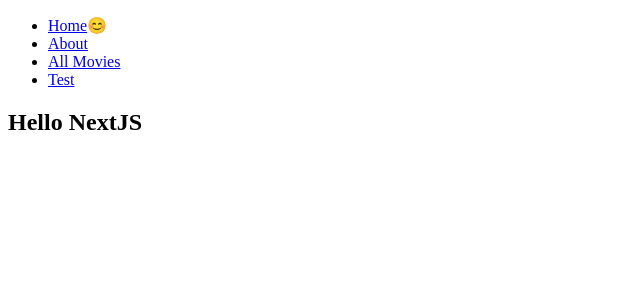
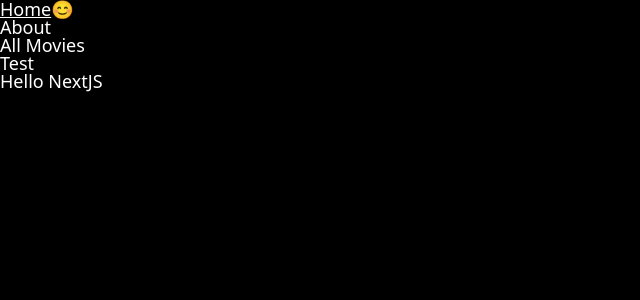
Before and after one commit to GuardJo/nextjs-practice, a Next.js app: page / in a window 1280 px wide. Shown: the top 300 px of the page, without its empty margins (0-640 px from the left). Built offline with nearby package versions, Linux system fonts and the light colour scheme.

Commit message:
[nextjs-practice] 글로벌 스타일 구성
- 모듈 내 전체 적용할 global.css 적용
- 클라이언트 별 적용되는 요소 reset을 위한 reset.css 적용

```diff
--- a/app/layout.tsx
+++ b/app/layout.tsx
@@ -1,3 +1,6 @@
+import '../style/reset.css';
+import '../style/global.css';
+
 import { Metadata } from "next"
 import NavBar from "../components/NavBar"
 
--- /dev/null
+++ b/style/global.css
@@ -0,0 +1,15 @@
+body {
+    background-color: black;
+    font-family: system-ui, -apple-system, BlinkMacSystemFont, 'Segoe UI', Roboto, Oxygen, Ubuntu, Cantarell, 'Open Sans', 'Helvetica Neue', sans-serif;
+    color: white;
+    font-size: 18px;
+}
+
+a {
+    color: inherit;
+    text-decoration: none;
+}
+
+a:hover {
+    text-decoration: underline;
+}
--- /dev/null
+++ b/style/reset.css
@@ -0,0 +1,43 @@
+html, body, div, span, applet, object, iframe,
+h1, h2, h3, h4, h5, h6, p, blockquote, pre,
+a, abbr, acronym, address, big, cite, code,
+del, dfn, em, img, ins, kbd, q, s, samp,
+small, strike, strong, sub, sup, tt, var,
+b, u, i, center,
+dl, dt, dd, ol, ul, li,
+fieldset, form, label, legend,
+table, caption, tbody, tfoot, thead, tr, th, td,
+article, aside, canvas, details, embed,
+figure, figcaption, footer, header, hgroup,
+menu, nav, output, ruby, section, summary,
+time, mark, audio, video {
+	margin: 0;
+	padding: 0;
+	border: 0;
+	font-size: 100%;
+	font: inherit;
+	vertical-align: baseline;
+}
+/* HTML5 display-role reset for older browsers */
+article, aside, details, figcaption, figure,
+footer, header, hgroup, menu, nav, section {
+	display: block;
+}
+body {
+	line-height: 1;
+}
+ol, ul {
+	list-style: none;
+}
+blockquote, q {
+	quotes: none;
+}
+blockquote:before, blockquote:after,
+q:before, q:after {
+	content: '';
+	content: none;
+}
+table {
+	border-collapse: collapse;
+	border-spacing: 0;
+}
```
